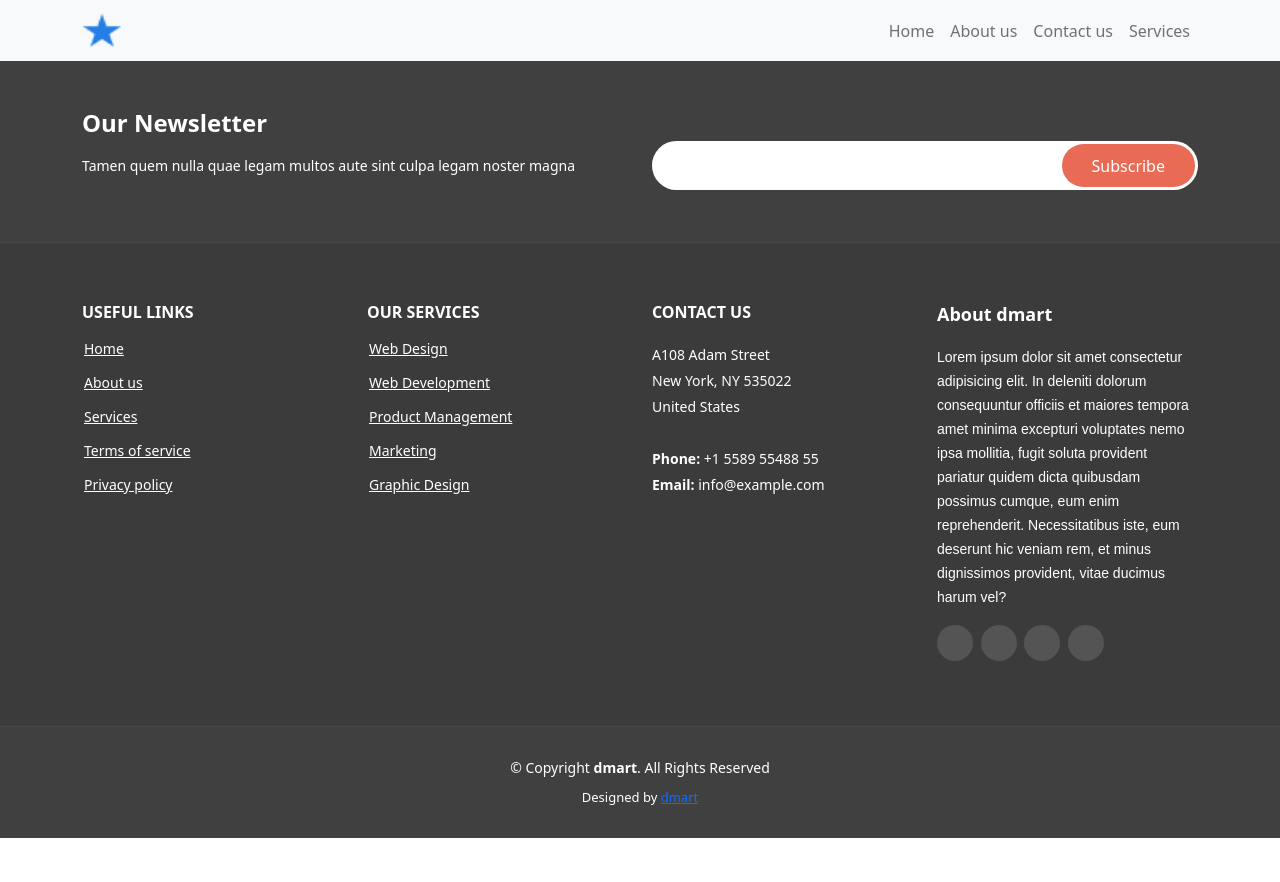
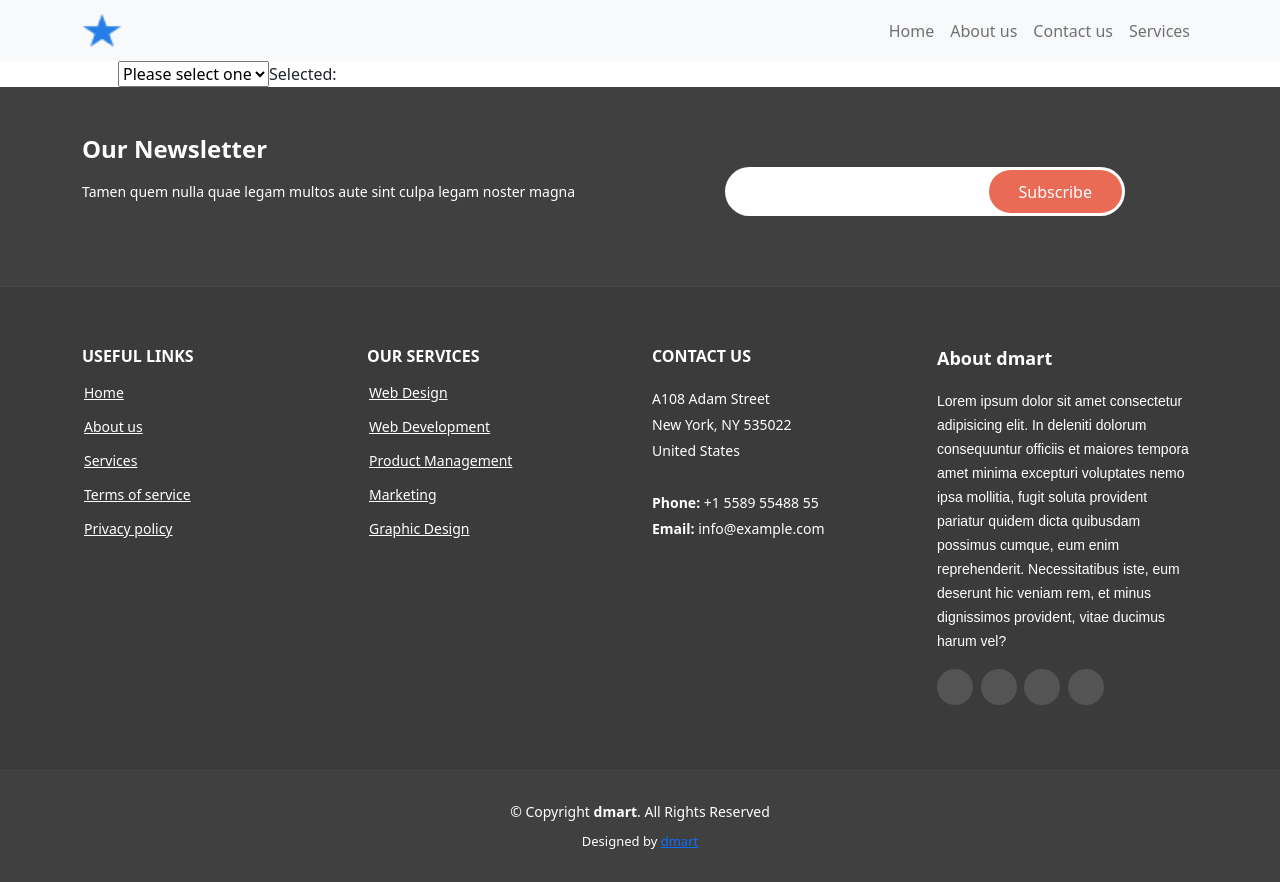
Before and after one commit to 3725fahmid/dmart, a Nuxt app: page /FormPage in a window 1280 px wide. Before the commit the page ends 838 px from the top, so only its background shows below. Built offline with nearby package versions, Linux system fonts and the light colour scheme.

Commit message:
Solve  authincation problem

```diff
--- /dev/null
+++ b/pages/FormPage.vue
@@ -0,0 +1,57 @@
+<template>
+    <div>
+        <div class="container px-5">
+
+        <select v-model="selected">
+        <option disabled value="">Please select one</option>
+        <option>A</option>
+        <option>B</option>
+        <option>C</option>
+        </select>
+        <span>Selected: {{ selected }}</span>
+           <!-- <form class="ui large form" @submit.prevent="signInButtonPressed">
+                <div class="field">
+                    <div class="ui left icon input">
+                    <i class="user icon"></i>
+                    <input type="text" placeholder="Username or Email"/>
+                    </div>
+                </div>
+                <div class="field">
+                    <div class="ui left icon input">
+                    <i class="lock icon"></i>
+                    <input type="password" placeholder="Password"/>
+                    </div>
+                </div>
+                <button class="ui fluid pink button big">SIGN IN</button>
+            </form> -->
+        </div>
+    </div>
+</template>
+<script>
+export default {
+    name:'loginPage',
+    data() {
+        return {
+            selected: ''
+            // form: {
+            //     email: '',
+            //     password:''
+            // }
+        }
+    },
+    // methods: {
+    //     signInButtonPressed() {
+    //     console.log("sign in button is pressed");
+    //     }
+    // }
+}
+</script>
+<style>
+    #title{
+  font-size: clamp(24px,10vw,46px);
+}
+form {
+  width:400px;
+  margin:20px auto;
+}
+</style>
--- a/static/css/custom.css
+++ b/static/css/custom.css
@@ -116,10 +116,10 @@
     border-radius: 5px;
   }
   #cards_landscape_wrap-2 .card-flyer .image-box img{
-    -webkit-transition:all .9s ease;
+    /* -webkit-transition:all .9s ease;
     -moz-transition:all .9s ease;
     -o-transition:all .9s ease;
-    -ms-transition:all .9s ease;
+    -ms-transition:all .9s ease;  */
     width: 100%;
     height: 200px;
   }
```
Also changed, not shown: static/image/svg/cs.svg (added).
